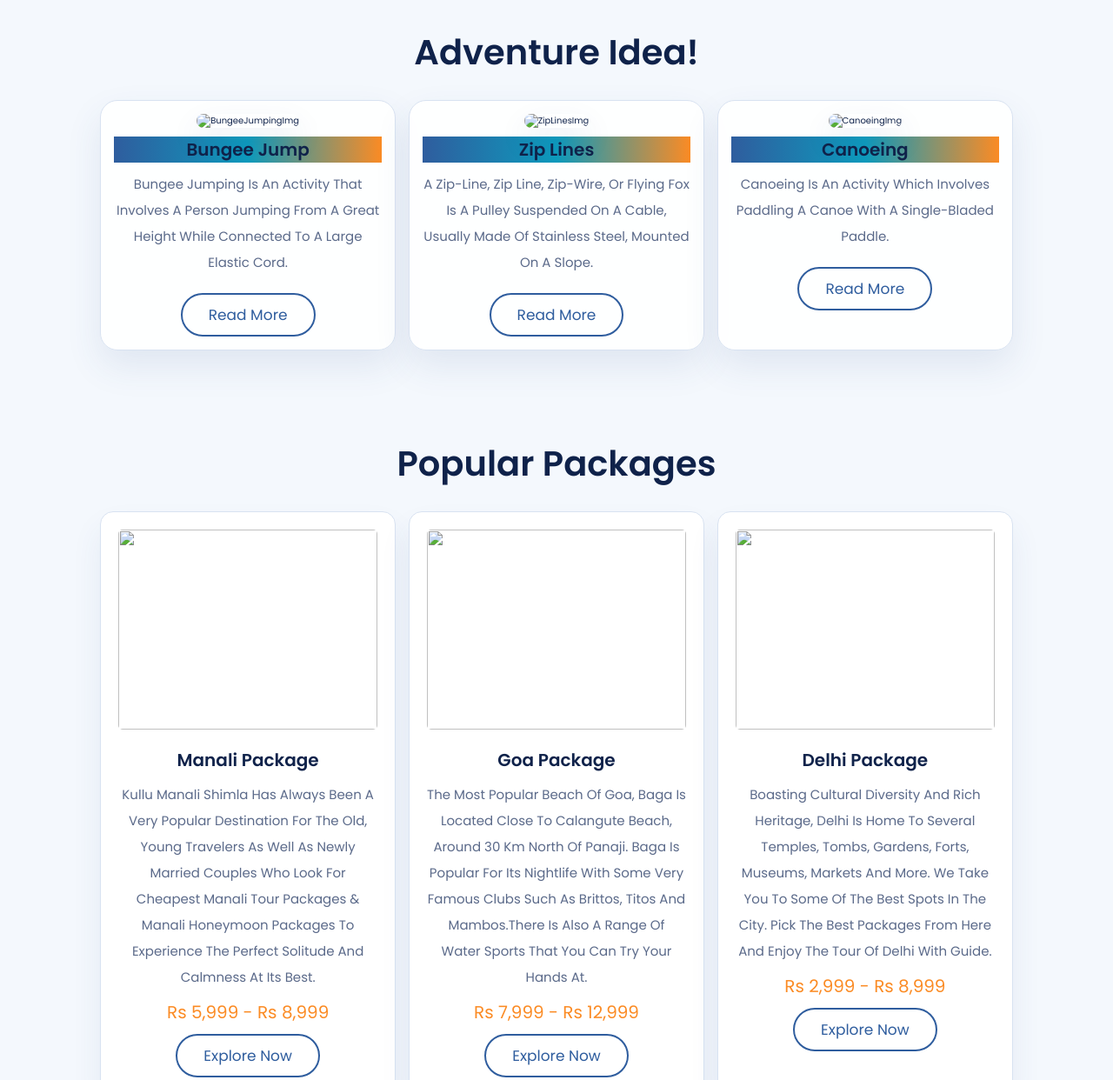
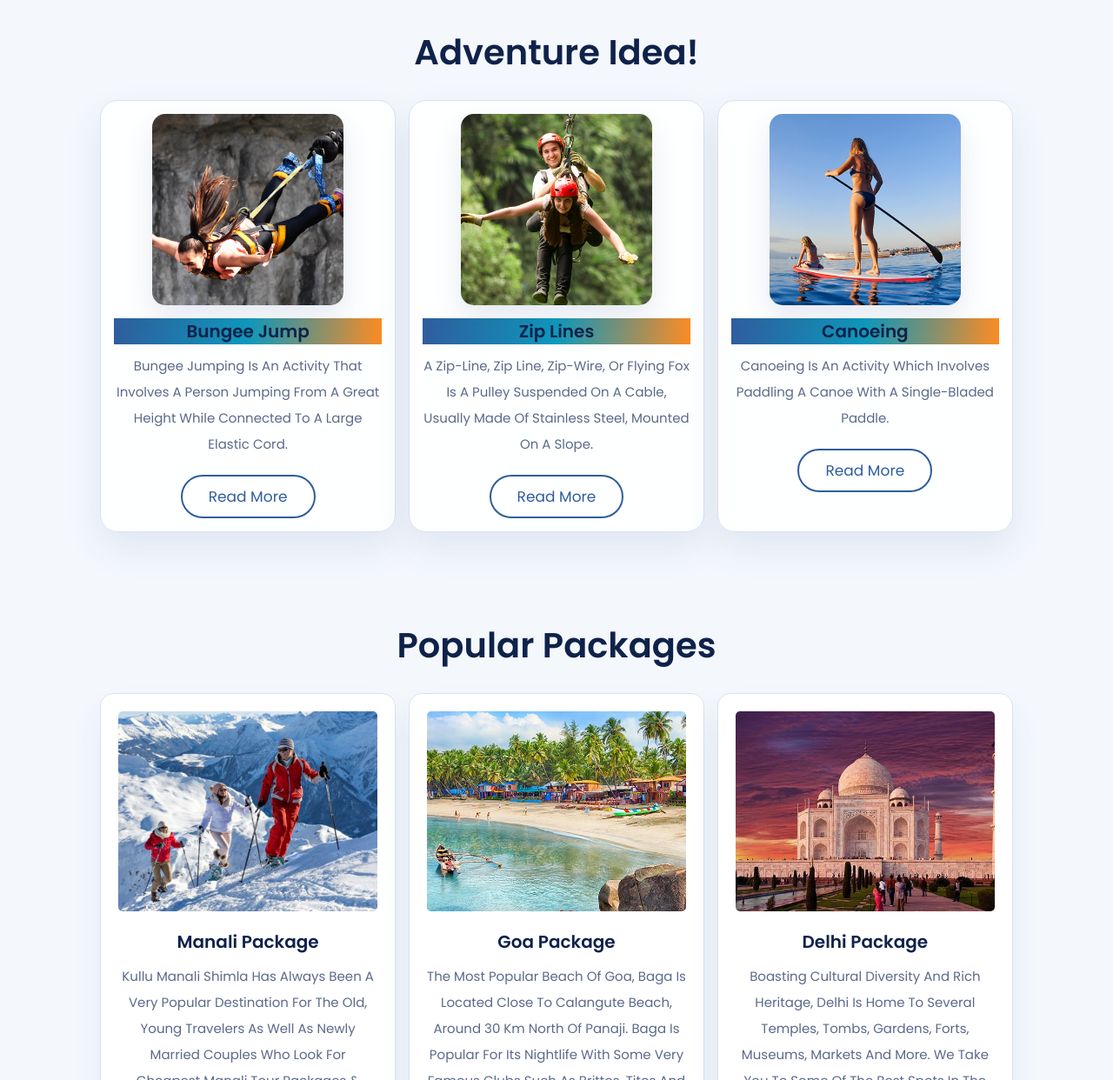
Before and after one commit to parmarhetvi/tour, a plain HTML site: page index.html in a window 1280 px wide. Shown: the part 820-2062 px from the top of the page at 87% size. Drawn offline with Linux system fonts and the light colour scheme; files whose address does not match are found by name.

Commit message:
Fix HTML formatting and update content
image location change

```diff
--- a/index.html
+++ b/index.html
@@ -37,7 +37,7 @@
 
         <div class="wrapper">
 
-                <div class="box" style="background: url(images/home1.jpg) no-repeat;">
+                <div class="box" style="background: url(home1.jpg) no-repeat;">
                 <div class="content">
                     <span>never stop</span>
                     <h3>exploring</h3>
@@ -57,21 +57,21 @@
         <div class="box-container">
 
             <div class="box">
-                <img src="images/category-1.jpg" alt="BungeeJumpingImg">
+                <img src="category-1.jpg" alt="BungeeJumpingImg">
                 <h3>bungee jump</h3>
                 <p>Bungee jumping is an activity that involves a person jumping from a great height while connected to a large elastic cord.</p>
                 <a href="https://en.wikipedia.org/wiki/Bungee_jumping" class="btn">read more</a>
             </div>
 
             <div class="box">
-                <img src="images/category-2.jpg" alt="ZipLinesImg">
+                <img src="category-2.jpg" alt="ZipLinesImg">
                 <h3>zip lines</h3>
                 <p>A zip-line, zip line, zip-wire, or flying fox is a pulley suspended on a cable, usually made of stainless steel, mounted on a slope.</p>
                 <a href="https://en.wikipedia.org/wiki/Zip_line" class="btn">read more</a>
             </div>
 
             <div class="box">
-                <img src="images/category-3.jpg" alt="canoeingImg">
+                <img src="category-3.jpg" alt="canoeingImg">
                 <h3>Canoeing</h3>
                 <p>Canoeing is an activity which involves paddling a canoe with a single-bladed paddle.</p>
                 <a href="https://en.wikipedia.org/wiki/Canoeing" class="btn">read more</a>
@@ -88,7 +88,7 @@
 
             <div class="box">
                 <div class="image">
-                    <img src="images/img-1.jpg" alt="">
+                    <img src="img-1.jpg" alt="">
                 </div>
                 <div class="content">
                     <h3>Manali Package</h3>
@@ -100,7 +100,7 @@
 
             <div class="box">
                 <div class="image">
-                    <img src="images/img-2.jpg" alt="">
+                    <img src="img-2.jpg" alt="">
                 </div>
                 <div class="content">
                     <h3>Goa Package</h3>
@@ -112,7 +112,7 @@
 
             <div class="box">
                 <div class="image">
-                    <img src="images/img-3.jpg" alt="">
+                    <img src="img-3.jpg" alt="">
                 </div>
                 <div class="content">
                     <h3>Delhi Package</h3>
@@ -124,7 +124,7 @@
 
             <div class="box">
                 <div class="image">
-                    <img src="images/img-4.jpg" alt="">
+                    <img src="img-4.jpg" alt="">
                 </div>
                 <div class="content">
                     <h3>Jaipur Package</h3>
@@ -141,7 +141,7 @@
 
             <div class="box">
                 <div class="image">
-                    <img src="images/img-5.jpg" alt="">
+                    <img src="img-5.jpg" alt="">
                 </div>
                 <div class="content">
                     <h3>Kerala Package</h3>
@@ -153,7 +153,7 @@
 
             <div class="box">
                 <div class="image">
-                    <img src="images/img-6.jpg" alt="">
+                    <img src="img-6.jpg" alt="">
                 </div>
                 <div class="content">
                     <h3>Darjeeling Package</h3>
```
